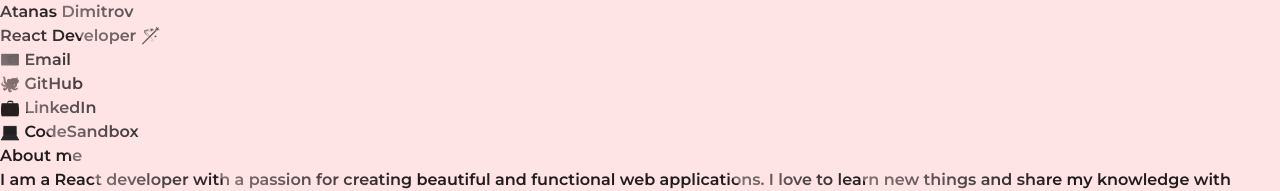
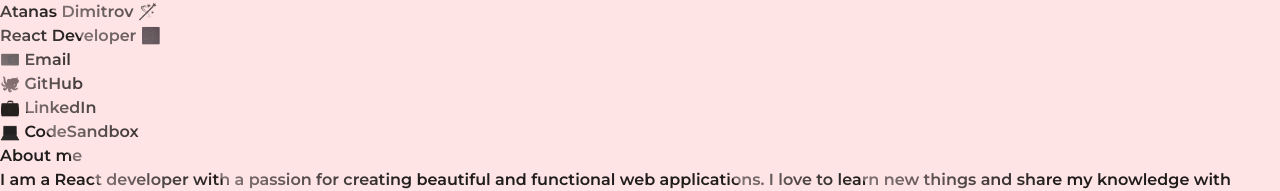
Before and after one commit to atanas-dim/portfolio-2, a Next.js app: page / in a window 1280 px wide. Shown: the top 191 px of the page. Built offline with nearby package versions, Linux system fonts and the light colour scheme.

Commit message:
Move social links to resources

```diff
--- a/src/app/globals.css
+++ b/src/app/globals.css
@@ -8,7 +8,7 @@ html {
 }
 
 body {
-  @apply bg-rose-100 size-full text-black/5 font-semibold;
+  @apply bg-rose-100 size-full text-black/5 font-bold sm:font-semibold;
 }
 
 .glossy {
--- a/src/app/page.tsx
+++ b/src/app/page.tsx
@@ -1,26 +1,5 @@
+import { SOCIAL_LINKS } from "@/resources/socialLinks";
 import Image from "next/image";
-
-const SOCIAL_LINKS: {
-  label: string;
-  href: string;
-}[] = [
-  {
-    label: "📧 Email",
-    href: "mailto:a.dimitrov32@gmail.com",
-  },
-  {
-    label: "🐙 GitHub",
-    href: "https://github.com/atanas-dim",
-  },
-  {
-    label: "💼 LinkedIn",
-    href: "https://www.linkedin.com/in/atanas-dim/",
-  },
-  {
-    label: "💻 CodeSandbox",
-    href: "https://codesandbox.io/u/atanas-dim",
-  },
-];
 
 export default function Home() {
   return (
@@ -29,11 +8,12 @@ export default function Home() {
         <section className="flex flex-col gap-2">
           <div className="flex flex-col">
             <h1 className="text-3xl lg:text-6xl font-extrabold leading-tight whitespace-nowrap">
-              Atanas Dimitrov
+              Atanas Dimitrov{" "}
+              <span className="text-black text-2xl lg:text-5xl">🪄</span>
             </h1>
             <h2 className="text-3xl lg:text-6xl font-extrabold leading-tight whitespace-nowrap">
               <span className="">React Developer</span>{" "}
-              <span className="text-black text-2xl lg:text-5xl">🪄</span>
+              <span className="text-black text-2xl lg:text-5xl">⚛️</span>
             </h2>
           </div>
           <ul className="text-4xl gap-x-4 gap-y-2 grid grid-cols-[repeat(2,auto)] sm:grid-cols-[repeat(4,auto)] size-fit">
@@ -44,8 +24,9 @@ export default function Home() {
                     href={link.href}
                     target="_blank"
                     rel="noopener noreferrer"
-                    className="text-black text-lg whitespace-nowrap"
+                    className="text-lg whitespace-nowrap"
                   >
+                    <span className="text-black">{link.emoji}</span>{" "}
                     {link.label}
                   </a>
                 </li>
--- /dev/null
+++ b/src/resources/socialLinks.ts
@@ -0,0 +1,26 @@
+export const SOCIAL_LINKS: {
+  emoji: string;
+  label: string;
+  href: string;
+}[] = [
+  {
+    emoji: "📧",
+    label: "Email",
+    href: "mailto:a.dimitrov32@gmail.com",
+  },
+  {
+    emoji: "🐙",
+    label: "GitHub",
+    href: "https://github.com/atanas-dim",
+  },
+  {
+    emoji: "💼",
+    label: "LinkedIn",
+    href: "https://www.linkedin.com/in/atanas-dim/",
+  },
+  {
+    emoji: "💻",
+    label: "CodeSandbox",
+    href: "https://codesandbox.io/u/atanas-dim",
+  },
+];
```
